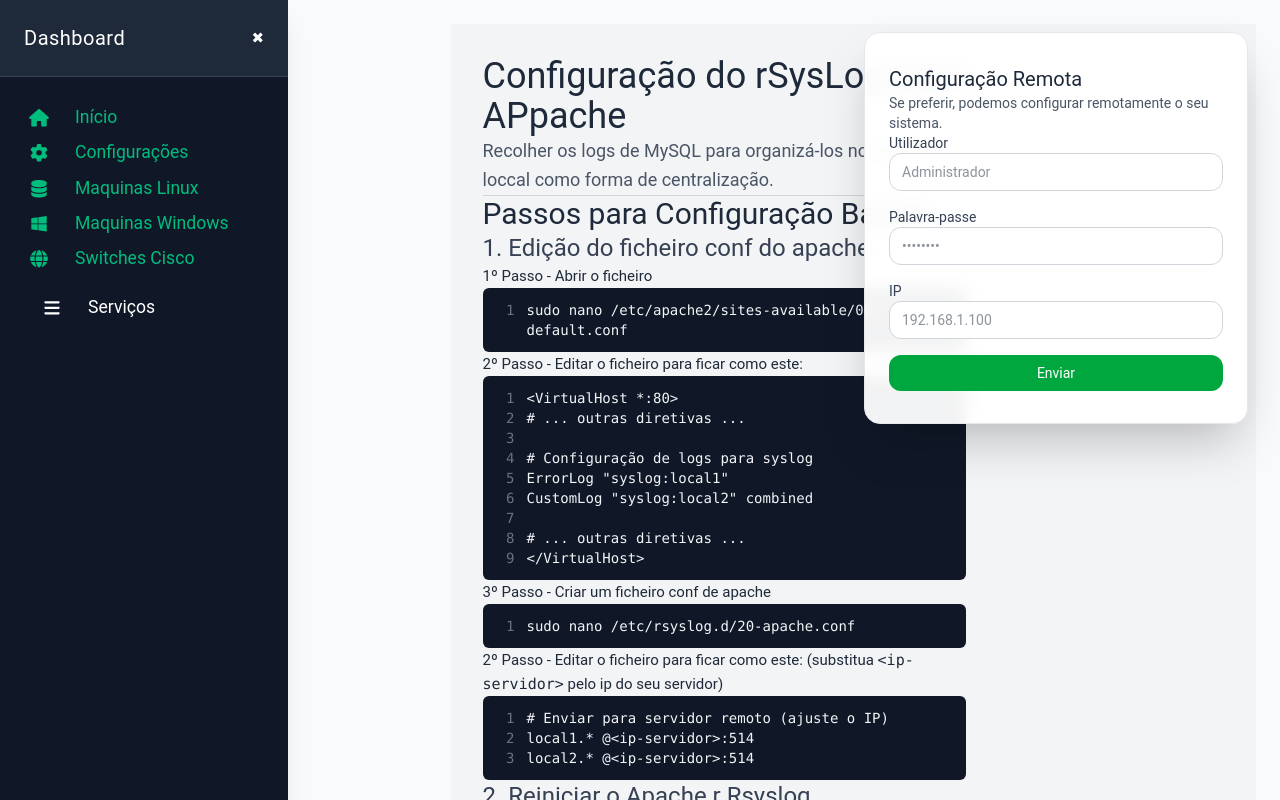
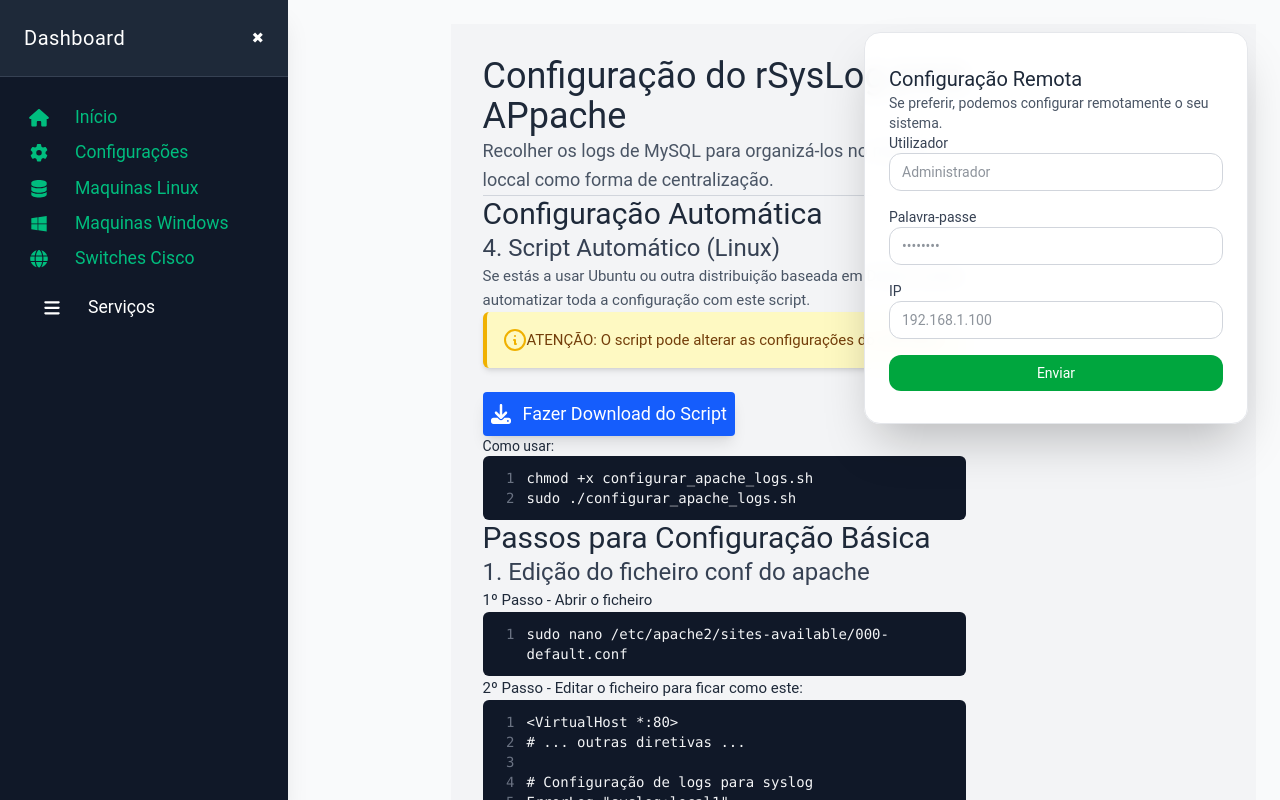
Before and after one commit to MigueXYZ/PI, a Vue app in the folder FrontEnd/: page /apache in a window 1280 px wide. Built offline with nearby package versions, Linux system fonts and the light colour scheme.

Commit message:
Scripts Auto Config Mysql e Apache

```diff
--- a/FrontEnd/src/views/ApacheView.vue
+++ b/FrontEnd/src/views/ApacheView.vue
@@ -32,6 +32,42 @@ function enviarEmail() {
       <hr class="border-gray-300" />
 
       <section>
+        <h2 class="text-3xl font-semibold text-gray-800 mb-6">Configuração Automática</h2>
+        <article class="space-y-6">
+          <h3 class="text-2xl font-semibold text-gray-700">4. Script Automático (Linux)</h3>
+          <p class="text-gray-600 leading-relaxed">
+            Se estás a usar Ubuntu ou outra distribuição baseada em Debian, podes automatizar toda a configuração com este script.<br>
+          </p>
+          <div class="max-w-xl mx-auto p-4 bg-yellow-100 border-l-4 border-yellow-500 text-yellow-900 rounded-md shadow-md">
+            <div class="flex items-start space-x-3">
+              <svg class="w-6 h-6 text-yellow-500 mt-1" fill="none" stroke="currentColor" stroke-width="2"
+                   viewBox="0 0 24 24">
+                <path stroke-linecap="round" stroke-linejoin="round"
+                      d="M13 16h-1v-4h-1m1-4h.01M12 2a10 10 0 1010 10A10 10 0 0012 2z"/>
+              </svg>
+              <div>
+                <p><span class="font-bold">ATENÇÃO:</span> O script pode alterar as configurações do utilizador!</p>
+              </div>
+            </div>
+          </div>
+          <br>
+          <a
+            href="/bashscripts/configurar_apache_logs.sh"
+            download
+            class="inline-flex items-center gap-3 !p-2 m-2 rounded-sm font-bold text-lg shadow-lg transition duration-200 bg-blue-600 !text-white hover:bg-green-600 hover:text-black"
+          >
+            <svg xmlns="http://www.w3.org/2000/svg" class="w-5 h-5" viewBox="0 0 512 512" fill="currentColor">
+              <path d="M288 32c0-17.7-14.3-32-32-32s-32 14.3-32 32l0 242.7-73.4-73.4c-12.5-12.5-32.8-12.5-45.3 0s-12.5 32.8 0 45.3l128 128c12.5 12.5 32.8 12.5 45.3 0l128-128c12.5-12.5 12.5-32.8 0-45.3s-32.8-12.5-45.3 0L288 274.7 288 32zM64 352c-35.3 0-64 28.7-64 64l0 32c0 35.3 28.7 64 64 64l384 0c35.3 0 64-28.7 64-64l0-32c0-35.3-28.7-64-64-64l-101.5 0-45.3 45.3c-25 25-65.5 25-90.5 0L165.5 352 64 352zm368 56a24 24 0 1 1 0 48 24 24 0 1 1 0-48z"/>
+            </svg>
+            <span>Fazer Download do Script</span>
+          </a>
+          <div class="bg-gray-100 rounded-xl text-sm text-gray-800 mt-4">
+            <p class="mb-2 font-semibold">Como usar:</p>
+            <CodeBlock :code-content="`chmod +x configurar_apache_logs.sh
+        sudo ./configurar_apache_logs.sh`"/>
+          </div>
+        </article>
+
         <h2 class="text-3xl font-semibold text-gray-800 mb-10">Passos para Configuração Básica</h2>
         <div class="space-y-12">
           <!-- Etapa 1 -->
@@ -66,7 +102,7 @@ function enviarEmail() {
 
           <!-- Etapa 2 -->
           <article class="space-y-6">
-            <h3 class="text-2xl font-semibold text-gray-700">2. Reiniciar o Apache r Rsyslog</h3>
+            <h3 class="text-2xl font-semibold text-gray-700">2. Reiniciar o Apache e Rsyslog</h3>
             <p class="text-gray-800">
               Reinicie o Apache com este comando:
             </p>
--- a/FrontEnd/src/views/MySqlView.vue
+++ b/FrontEnd/src/views/MySqlView.vue
@@ -10,10 +10,22 @@ function enviarEmail() {
   const destinatario = "2221462@my.ipleiria.pt, 2222970@my.ipleiria.pt";
   const assunto = encodeURIComponent("Dados de Acesso Remoto");
   const corpo = encodeURIComponent(
-    `Utilizador: ${utilizador.value}\nPalavra-passe: ${palavraPasse.value}\nIP/Código: ${ip.value}\nConfiguração MySQL`
+    `Utilizador: ${
+utilizador.value
+}\nPalavra-passe: ${
+palavraPasse.value
+}\nIP/Código: ${
+ip.value
+}\nConfiguração MySQL`
   );
 
-  const mailto = `mailto:${destinatario}?subject=${assunto}&body=${corpo}`;
+  const mailto = `mailto:${
+destinatario
+}?subject=${
+assunto
+}&body=${
+corpo
+}`;
   window.location.href = mailto;
 }
 </script>
@@ -29,7 +41,7 @@ function enviarEmail() {
         </p>
       </section>
 
-      <hr class="border-gray-300" />
+      <hr class="border-gray-300"/>
 
       <section>
         <h2 class="text-3xl font-semibold text-gray-800 mb-6">Configuração Automática</h2>
@@ -37,21 +49,34 @@ function enviarEmail() {
           <h3 class="text-2xl font-semibold text-gray-700">4. Script Automático (Linux)</h3>
           <p class="text-gray-600 leading-relaxed">
             Se estás a usar Ubuntu ou outra distribuição baseada em Debian, podes automatizar toda a configuração com este script.<br>
-            <STRONG> ⚠️ ATENÇÃO: </STRONG> O script pode alterar as configurações do utilizador!
           </p>
-
+          <div class="max-w-xl mx-auto p-4 bg-yellow-100 border-l-4 border-yellow-500 text-yellow-900 rounded-md shadow-md">
+            <div class="flex items-start space-x-3">
+              <svg class="w-6 h-6 text-yellow-500 mt-1" fill="none" stroke="currentColor" stroke-width="2"
+                   viewBox="0 0 24 24">
+                <path stroke-linecap="round" stroke-linejoin="round"
+                      d="M13 16h-1v-4h-1m1-4h.01M12 2a10 10 0 1010 10A10 10 0 0012 2z"/>
+              </svg>
+              <div>
+                <p><span class="font-bold">ATENÇÃO:</span> O script pode alterar as configurações do utilizador!</p>
+              </div>
+            </div>
+          </div>
+          <br>
           <a
             href="/bashscripts/configurar_mysql_logs.sh"
             download
-            class="inline-block !bg-blue-600 hover:bg-green-700 !text-white !hover:text-black px-4 py-2 rounded-md font-semibold text-sm transition-all"
+            class="inline-flex items-center gap-3 !p-2 m-2 rounded-sm font-bold text-lg shadow-lg transition duration-200 bg-blue-600 !text-white hover:bg-green-600 hover:text-black"
           >
-            ⬇️ Fazer Download do Script
+            <svg xmlns="http://www.w3.org/2000/svg" class="w-5 h-5" viewBox="0 0 512 512" fill="currentColor">
+              <path d="M288 32c0-17.7-14.3-32-32-32s-32 14.3-32 32l0 242.7-73.4-73.4c-12.5-12.5-32.8-12.5-45.3 0s-12.5 32.8 0 45.3l128 128c12.5 12.5 32.8 12.5 45.3 0l128-128c12.5-12.5 12.5-32.8 0-45.3s-32.8-12.5-45.3 0L288 274.7 288 32zM64 352c-35.3 0-64 28.7-64 64l0 32c0 35.3 28.7 64 64 64l384 0c35.3 0 64-28.7 64-64l0-32c0-35.3-28.7-64-64-64l-101.5 0-45.3 45.3c-25 25-65.5 25-90.5 0L165.5 352 64 352zm368 56a24 24 0 1 1 0 48 24 24 0 1 1 0-48z"/>
+            </svg>
+            <span>Fazer Download do Script</span>
           </a>
-
           <div class="bg-gray-100 rounded-xl text-sm text-gray-800 mt-4">
             <p class="mb-2 font-semibold">Como usar:</p>
             <CodeBlock :code-content="`chmod +x configurar_mysql_logs.sh
-        sudo ./configurar_mysql_logs.sh`" />
+        sudo ./configurar_mysql_logs.sh`"/>
           </div>
         </article>
         <h2 class="text-3xl font-semibold text-gray-800 mb-10">Passos para Configuração Básica</h2>
@@ -61,7 +86,7 @@ function enviarEmail() {
             <h3 class="text-2xl font-semibold text-gray-700">1. Edição do ficheiro conf do mysql</h3>
 
             <p class="text-gray-800">1º Passo - Abrir o ficheiro</p>
-            <CodeBlock :code-content="`sudo nano /etc/mysql/mysql.conf.d/mysqld.cnf`" />
+            <CodeBlock :code-content="`sudo nano /etc/mysql/mysql.conf.d/mysqld.cnf`"/>
 
             <p class="text-gray-800 mt-4">2º Passo - Editar o ficheiro para ficar como este:</p>
             <CodeBlock :code-content="`[mysqld]
@@ -70,7 +95,7 @@ function enviarEmail() {
                   general_log = 1
                   general_log_file = syslog
                   slow_query_log = 1
-                  slow_query_log_file = syslog`" />
+                  slow_query_log_file = syslog`"/>
           </article>
 
           <!-- Etapa 2 -->
@@ -79,19 +104,19 @@ function enviarEmail() {
             <p class="text-gray-800">
               Reinicie o MySQL com este comando:
             </p>
-            <CodeBlock :code-content="`sudo systemctl restart mysql`" />
+            <CodeBlock :code-content="`sudo systemctl restart mysql`"/>
           </article>
           <article class="space-y-6">
             <h3 class="text-2xl font-semibold text-gray-700">
               3. Verifique se ficou bem configurado
             </h3>
             <p class="text-gray-800">
-             Verifique se o ficheiro do mysql tem algo, caso não tenha sido criado tente o seguinte comando:
+              Verifique se o ficheiro do mysql tem algo, caso não tenha sido criado tente o seguinte comando:
             </p>
-            <CodeBlock :code-content='`logger -t mysql "Teste de log do MySQL" `' />
+            <CodeBlock :code-content='`logger -t mysql "Teste de log do MySQL" `'/>
             <p class="text-gray-800">
               Verifique se o ficheiro do mysql tem lá "Teste de log do MySQL"
-             </p>
+            </p>
           </article>
         </div>
       </section>
--- a/FrontEnd/src/views/rSysLogView.vue
+++ b/FrontEnd/src/views/rSysLogView.vue
@@ -38,13 +38,28 @@ function enviarEmail() {
           <p class="text-gray-600 leading-relaxed">
             Se estás a usar Ubuntu ou outra distribuição baseada em Debian, podes automatizar toda a configuração com este script.
           </p>
-
+          <div class="max-w-xl mx-auto p-4 bg-yellow-100 border-l-4 border-yellow-500 text-yellow-900 rounded-md shadow-md">
+            <div class="flex items-start space-x-3">
+              <svg class="w-6 h-6 text-yellow-500 mt-1" fill="none" stroke="currentColor" stroke-width="2"
+                   viewBox="0 0 24 24">
+                <path stroke-linecap="round" stroke-linejoin="round"
+                      d="M13 16h-1v-4h-1m1-4h.01M12 2a10 10 0 1010 10A10 10 0 0012 2z"/>
+              </svg>
+              <div>
+                <p><span class="font-bold">ATENÇÃO:</span> O script pode alterar as configurações do utilizador!</p>
+              </div>
+            </div>
+          </div>
+          <br>
           <a
             href="/bashscripts/configurar_rsyslog.sh"
             download
-            class="inline-block !bg-blue-600 hover:bg-green-700 !text-white !hover:text-black px-4 py-2 rounded-md font-semibold text-sm transition-all"
+            class="inline-flex items-center gap-3 !p-2 m-2 rounded-sm font-bold text-lg shadow-lg transition duration-200 bg-blue-600 !text-white hover:bg-green-600 hover:text-black"
           >
-            ⬇️ Fazer Download do Script
+            <svg xmlns="http://www.w3.org/2000/svg" class="w-5 h-5" viewBox="0 0 512 512" fill="currentColor">
+              <path d="M288 32c0-17.7-14.3-32-32-32s-32 14.3-32 32l0 242.7-73.4-73.4c-12.5-12.5-32.8-12.5-45.3 0s-12.5 32.8 0 45.3l128 128c12.5 12.5 32.8 12.5 45.3 0l128-128c12.5-12.5 12.5-32.8 0-45.3s-32.8-12.5-45.3 0L288 274.7 288 32zM64 352c-35.3 0-64 28.7-64 64l0 32c0 35.3 28.7 64 64 64l384 0c35.3 0 64-28.7 64-64l0-32c0-35.3-28.7-64-64-64l-101.5 0-45.3 45.3c-25 25-65.5 25-90.5 0L165.5 352 64 352zm368 56a24 24 0 1 1 0 48 24 24 0 1 1 0-48z"/>
+            </svg>
+            <span>Fazer Download do Script</span>
           </a>
 
           <div class="bg-gray-100 rounded-xl text-sm text-gray-800 mt-4">
```
Also changed, not shown: 1 other file (tests, documents, lock files or other folders).
